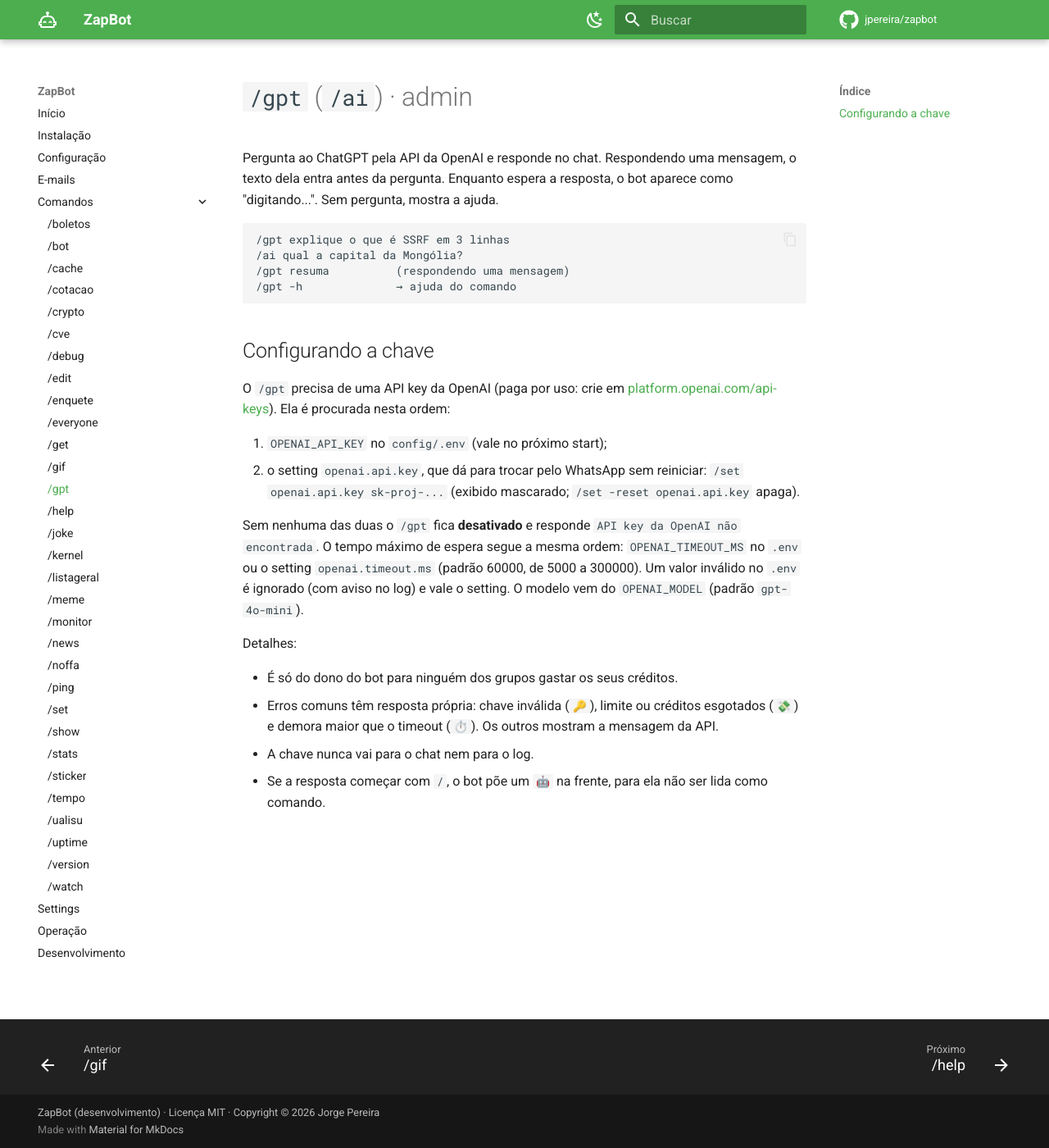
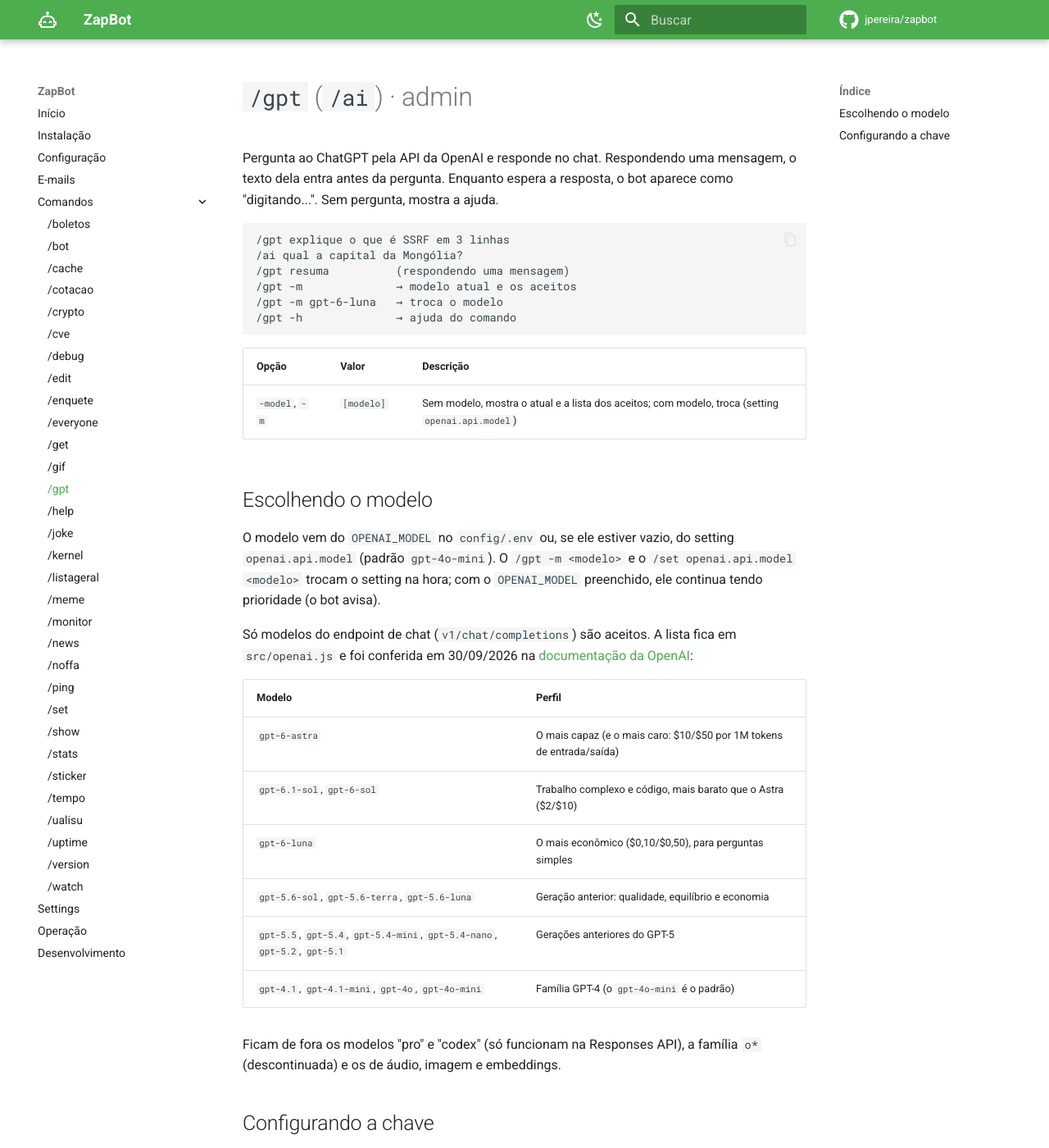
Before and after one commit to jpereira/zapbot, an MkDocs documentation site: the page built from docs/commands/gpt.md, in a window 1280 px wide and 1400 px high. Shown: the whole window at 82% size. Built offline with MkDocs 1.6.1 and Material for MkDocs 9.7.7, drawn with Linux system fonts in a browser that asks for light colours; comment, search, counter and statistics services are not loaded; some of the changed text lies outside the part shown.

Commit message:
Document and test /gpt -m
- /gpt page: the -m option and the list of models with each one's profile.
- configuration.md: an empty OPENAI_MODEL uses the openai.api.model setting.
- .env.example: OPENAI_MODEL comes empty (filled in, it would beat the
  setting and /gpt -m would have no effect).
- Tests: model from the setting and from the .env, -m listing, swapping
  and refusing a model outside the list.

````diff
--- a/docs/commands/gpt.md
+++ b/docs/commands/gpt.md
@@ -8,8 +8,37 @@ bot aparece como "digitando...". Sem pergunta, mostra a ajuda.
 /gpt explique o que é SSRF em 3 linhas
 /ai qual a capital da Mongólia?
 /gpt resuma          (respondendo uma mensagem)
+/gpt -m              → modelo atual e os aceitos
+/gpt -m gpt-6-luna   → troca o modelo
 /gpt -h              → ajuda do comando
 ```
+
+| Opção | Valor | Descrição |
+|---|---|---|
+| `-model`, `-m` | `[modelo]` | Sem modelo, mostra o atual e a lista dos aceitos; com modelo, troca (setting `openai.api.model`) |
+
+## Escolhendo o modelo
+
+O modelo vem do `OPENAI_MODEL` no `config/.env` ou, se ele estiver vazio, do
+setting `openai.api.model` (padrão `gpt-4o-mini`). O `/gpt -m <modelo>` e o
+`/set openai.api.model <modelo>` trocam o setting na hora; com o
+`OPENAI_MODEL` preenchido, ele continua tendo prioridade (o bot avisa).
+
+Só modelos do endpoint de chat (`v1/chat/completions`) são aceitos. A lista
+fica em `src/openai.js` e foi conferida em 30/09/2026 na
+[documentação da OpenAI](https://developers.openai.com/api/docs/models/all):
+
+| Modelo | Perfil |
+|---|---|
+| `gpt-6-astra` | O mais capaz (e o mais caro: $10/$50 por 1M tokens de entrada/saída) |
+| `gpt-6.1-sol`, `gpt-6-sol` | Trabalho complexo e código, mais barato que o Astra ($2/$10) |
+| `gpt-6-luna` | O mais econômico ($0,10/$0,50), para perguntas simples |
+| `gpt-5.6-sol`, `gpt-5.6-terra`, `gpt-5.6-luna` | Geração anterior: qualidade, equilíbrio e economia |
+| `gpt-5.5`, `gpt-5.4`, `gpt-5.4-mini`, `gpt-5.4-nano`, `gpt-5.2`, `gpt-5.1` | Gerações anteriores do GPT-5 |
+| `gpt-4.1`, `gpt-4.1-mini`, `gpt-4o`, `gpt-4o-mini` | Família GPT-4 (o `gpt-4o-mini` é o padrão) |
+
+Ficam de fora os modelos "pro" e "codex" (só funcionam na Responses API), a
+família `o*` (descontinuada) e os de áudio, imagem e embeddings.
 
 ## Configurando a chave
 
@@ -26,7 +55,7 @@ Sem nenhuma das duas o `/gpt` fica **desativado** e responde `API key da
 OpenAI não encontrada`. O tempo máximo de espera segue a mesma ordem:
 `OPENAI_TIMEOUT_MS` no `.env` ou o setting `openai.timeout.ms` (padrão 60000,
 de 5000 a 300000). Um valor inválido no `.env` é ignorado (com aviso no log) e
-vale o setting. O modelo vem do `OPENAI_MODEL` (padrão `gpt-4o-mini`).
+vale o setting. Para o modelo, veja [Escolhendo o modelo](#escolhendo-o-modelo).
 
 Detalhes:
 
````
Also changed, not shown: docs/configuration.md (+1 -1 lines), 2 other files.
